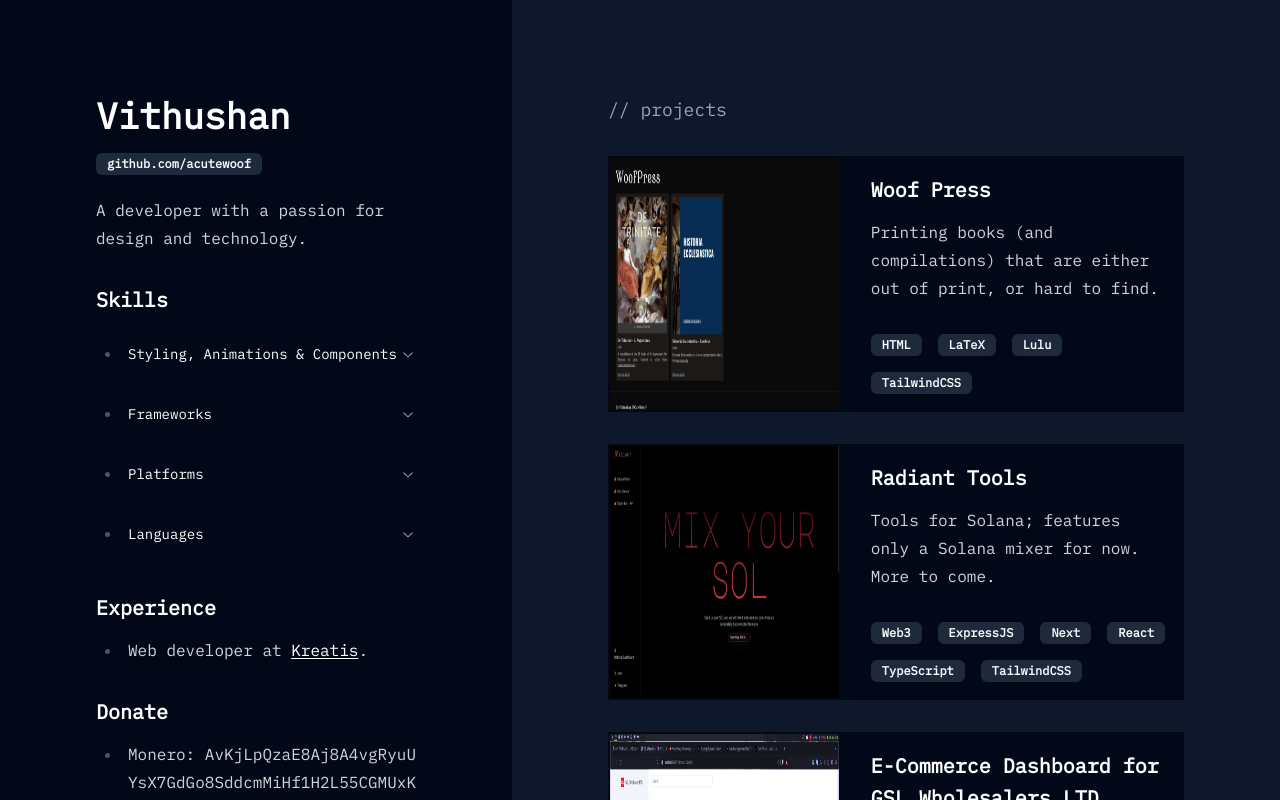
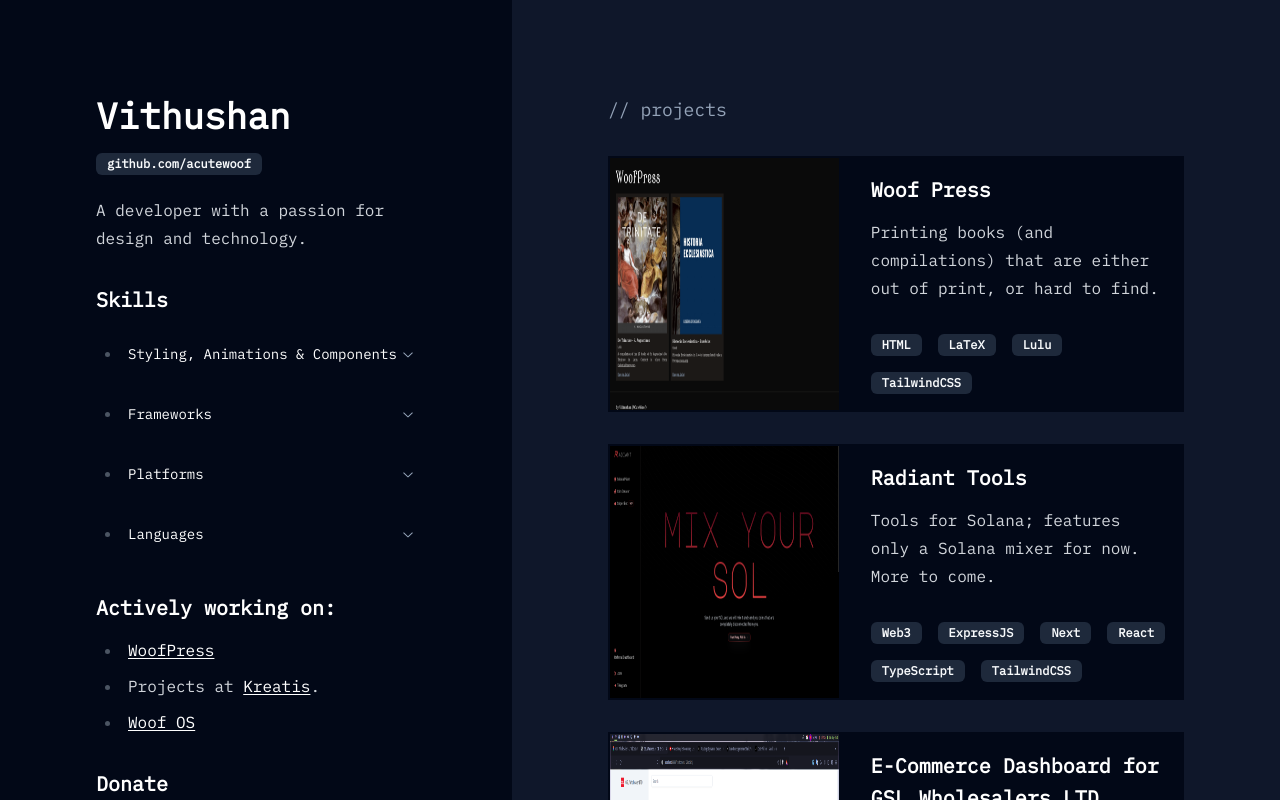
Before and after one commit to ACuteWoof/acutewoof.github.io, a Next.js app: page / in a window 1280 px wide. Built offline with nearby package versions, Linux system fonts and the light colour scheme.

Commit message:
projects

```diff
--- a/app/sections/left.tsx
+++ b/app/sections/left.tsx
@@ -84,14 +84,24 @@ export default function Left() {
           </ul>
         </span>
         <span>
-          <h3>Experience</h3>
+          <h3>Actively working on:</h3>
           <ul>
             <li>
-              Web developer at{" "}
+              <Link target="_blank" href="https://press.lewoof.xyz">
+                WoofPress
+              </Link>
+            </li>
+            <li>
+              Projects at{" "}
               <Link target="_blank" href="https://kreatis.io">
                 Kreatis
               </Link>
               .
+            </li>
+            <li>
+              <Link target="_blank" href="https://os.lewoof.xyz">
+                Woof OS
+              </Link>
             </li>
           </ul>
         </span>
```
